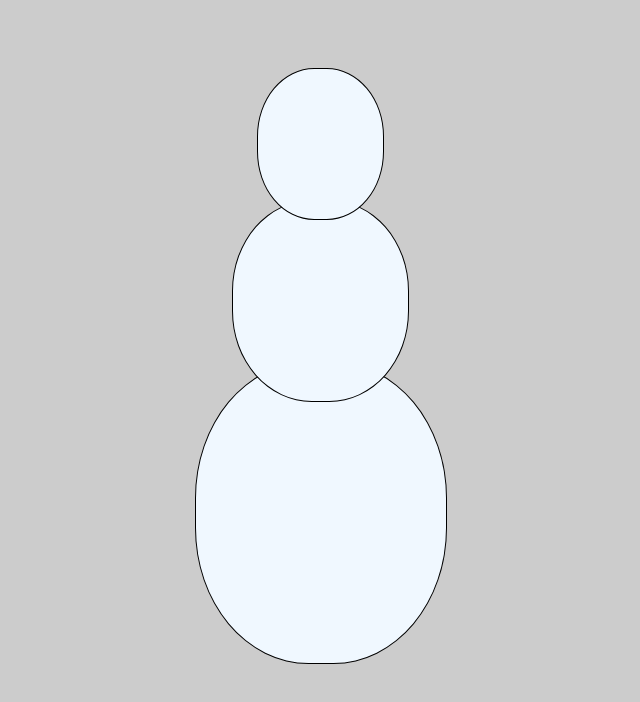
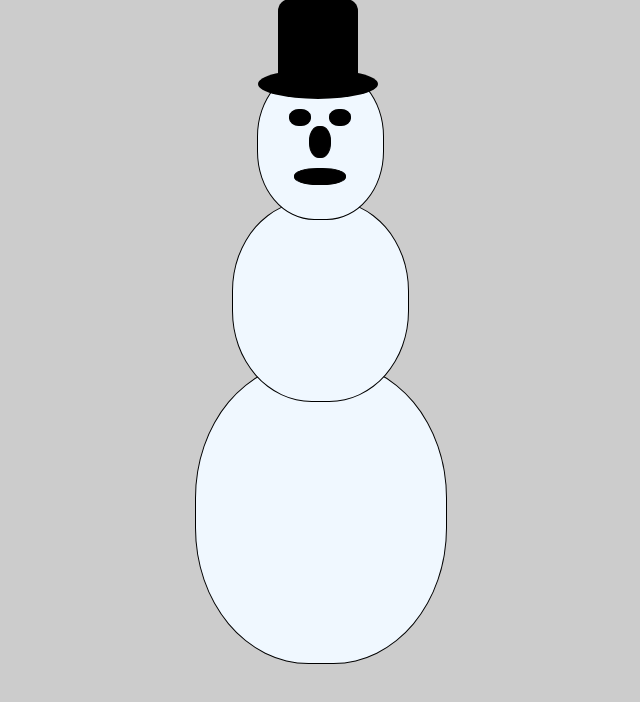
Before and after one commit to rc07568/iop-7xx, a plain HTML site: page index.html in a window 1280 px wide. Shown: the whole page, without its empty margins (320-960 px from the left). Drawn offline with Linux system fonts and the light colour scheme.

Commit message:
added the snowman  face, nose, eyes, mouth, hat and rim divs with styles

```diff
--- /dev/null
+++ b/_notes/dwsync.xml
@@ -0,0 +1,6 @@
+<?xml version="1.0" encoding="utf-8" ?>
+<dwsync>
+<file name="README.md" server="iop-7xx.kingbob4ever.com" local="132275689666545323" remote="132275871000000000" Dst="1" />
+<file name="index.html" server="iop-7xx.kingbob4ever.com" local="132275690114632002" remote="132275871000000000" Dst="1" />
+<file name="debug.log" server="iop-7xx.kingbob4ever.com" local="132275682729554746" remote="132275871000000000" Dst="1" />
+</dwsync>
--- /dev/null
+++ b/assets/css/_notes/dwsync.xml
@@ -0,0 +1,4 @@
+<?xml version="1.0" encoding="utf-8" ?>
+<dwsync>
+<file name="style.css" server="iop-7xx.kingbob4ever.com" local="132275690114612052" remote="132275871000000000" Dst="1" />
+</dwsync>
--- a/assets/css/style.css
+++ b/assets/css/style.css
@@ -24,6 +24,56 @@ body{
     z-index: 10;
     width: 50%;
 }
+.hat {
+    background-color: black;
+    width: 80px;
+    height: 80px;
+    border-top-left-radius: 15%;
+    border-top-right-radius: 15%;
+    position: absolute;
+    top: -70px;
+    left: 20px;
+}
+.rim {
+    background-color: black;
+    width: 120px;
+    height: 30px;
+    border-radius: 50%;
+    position: absolute;
+    top: 70px;
+    left: -20px;
+}
+.face {
+    margin: 40px auto;
+    height: 30px;
+    position: relative;
+    width: 50%;
+}
+.eye, .nose, .mouth {
+    border: thin #000 solid;
+    width: 20px;
+    height: 15px;
+    background-color: black;
+    border-radius: 45%;
+}
+.leye {
+    float: left;
+}
+.reye {
+    float: right;
+}
+.nose, .mouth {
+    clear: both;
+    margin: auto;
+}
+.nose {
+    margin-top: 20px;
+    height: 30px;
+}
+.mouth {
+    margin-top: 10px;
+    width: 50px;
+}
 .smBody {
     width: 70%;
     height: 200px;
--- a/index.html
+++ b/index.html
@@ -14,8 +14,19 @@
 
 	<div class="snowman">
 
-		<div class="smHead"></div>
-
+		<div class="smHead">
+			<div class="hat">
+			<div class="rim"></div>
+			</div>
+			<div class="face">
+			<div class="eyes">
+				<div class="eye leye"></div>
+				<div class="eye reye"></div>
+				</div>
+				<div class="nose"></div>
+				<div class="mouth"></div>
+			</div>
+		</div>
 		<div class="smBody"></div>
 
 		<div class="smFeet"></div>
```
